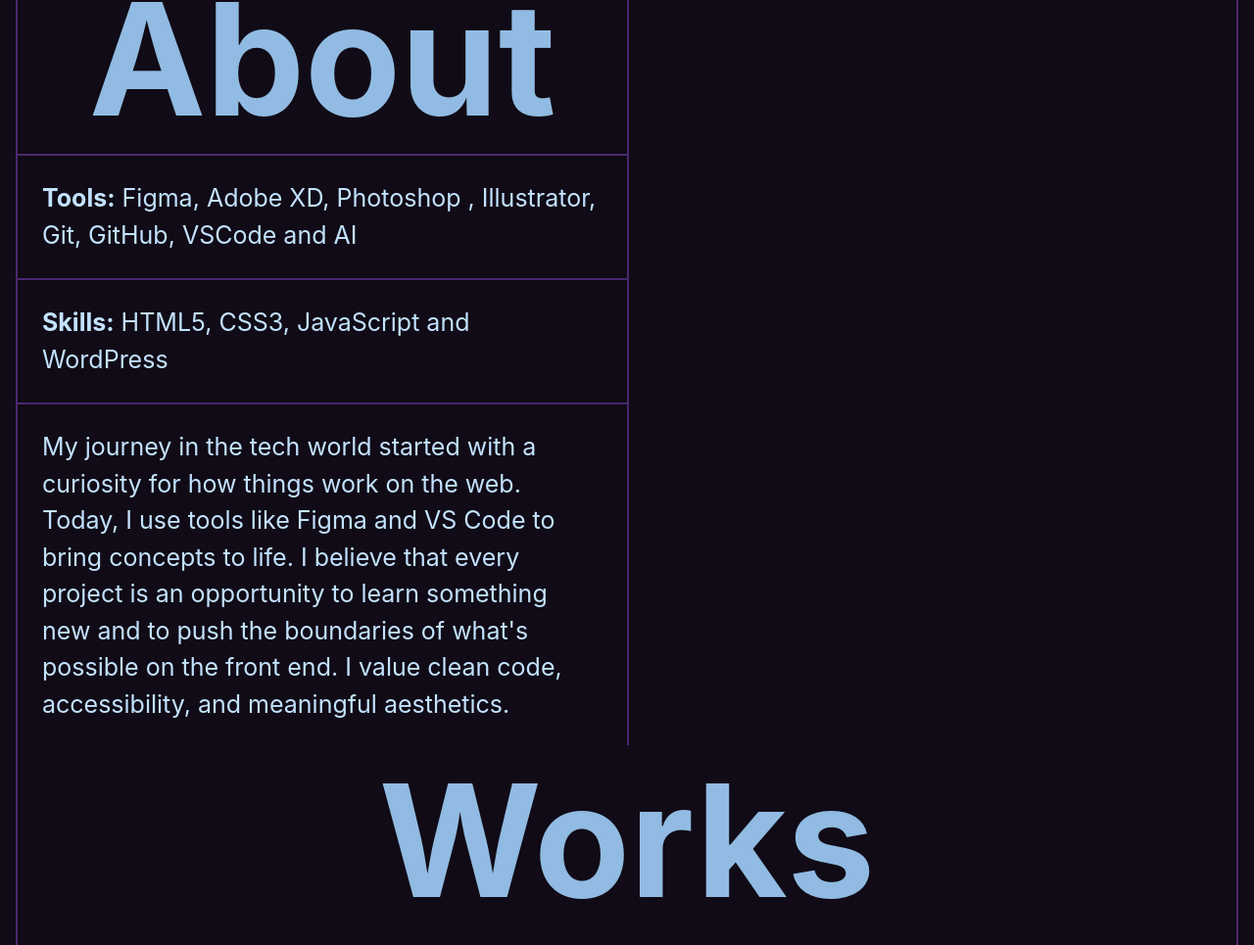
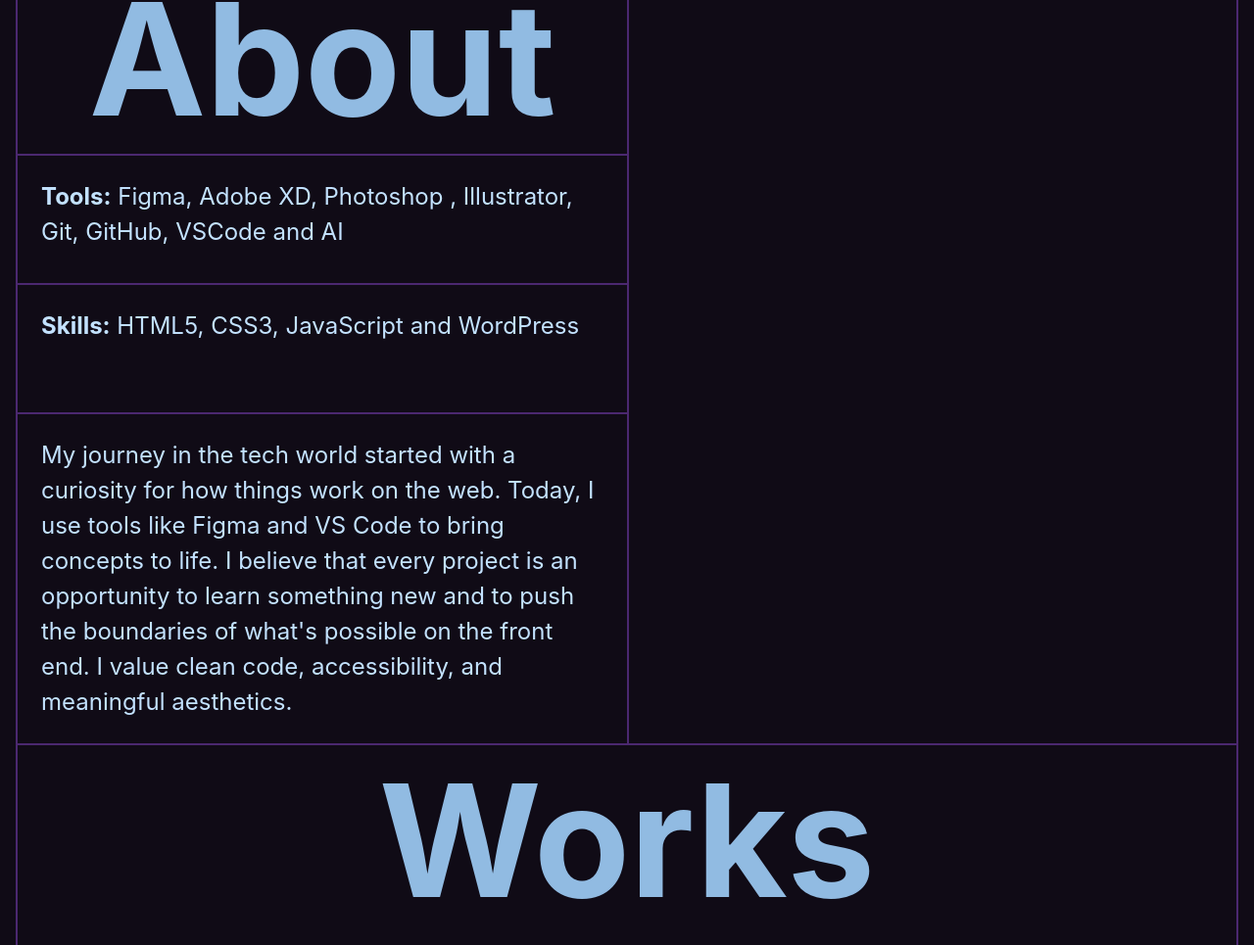
Before and after one commit to IgnacioGB00/poratafolio, a website: page index.html in a window 1280 px wide. Shown: the part 839-1804 px from the top of the page at 98% size. Drawn offline with Linux system fonts and the light colour scheme; a web font is replaced by a local one.

Commit message:
cambios en el tamaño de la etiqueta p para mejorar el diseño

```diff
--- a/css/style.css
+++ b/css/style.css
@@ -255,7 +255,7 @@ header .colorText{
     /* Asegúrate de que tengan un tamaño para que el canvas sepa a dónde ir */
 }
 section p{
-    font-size: 25px;
+    font-size: 3vh;
     line-height: 1.5;
 }
 
```
